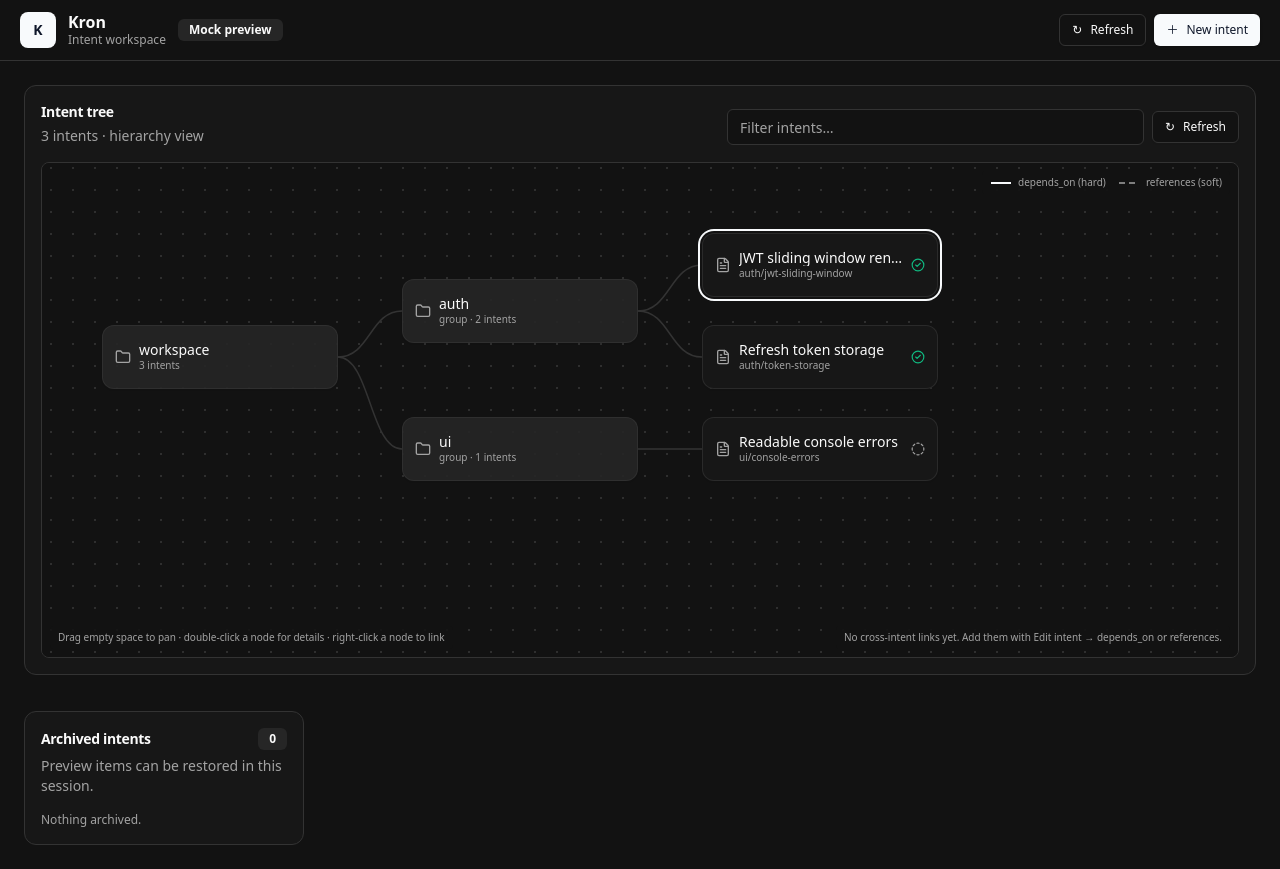
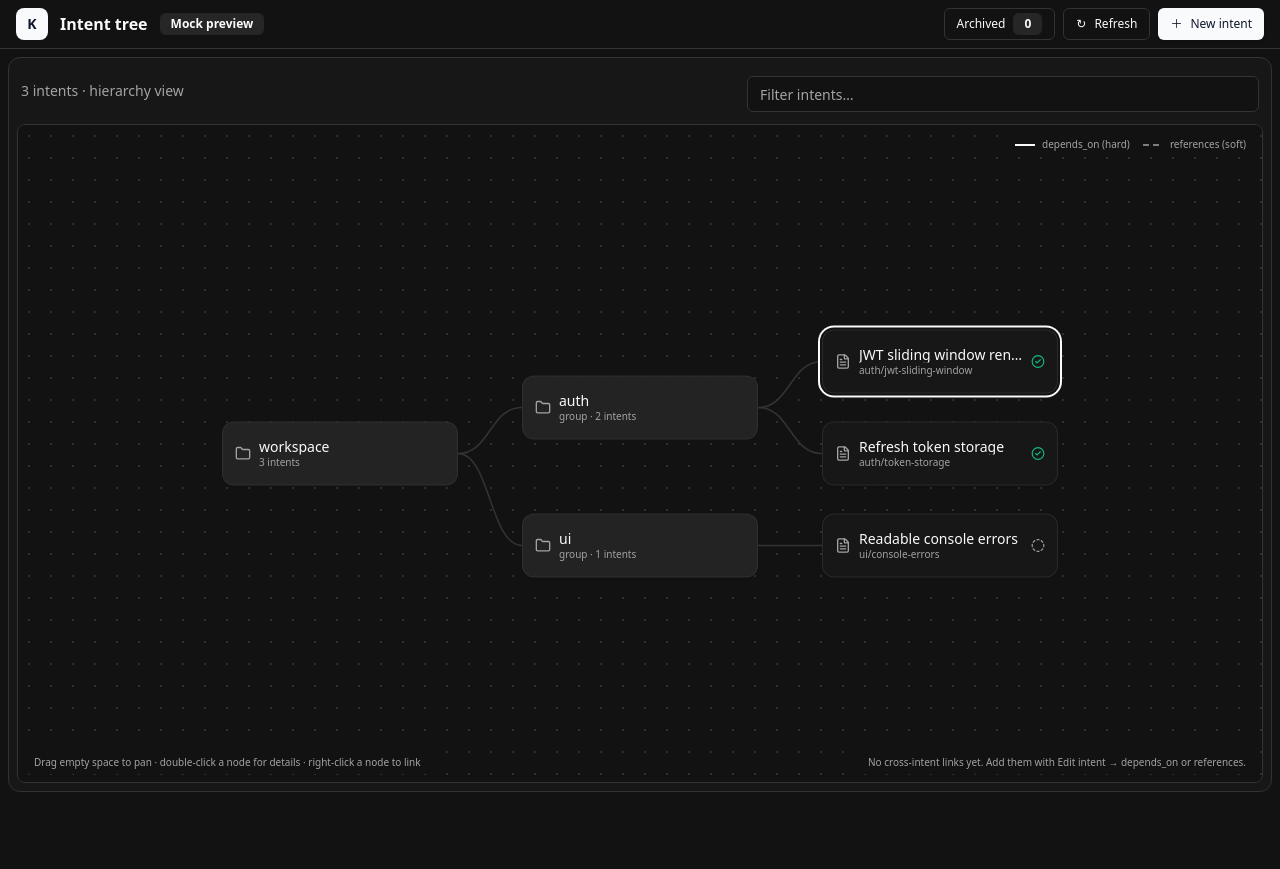
Before and after one commit to zhangjun005/Kron, a React (Vite) app in the folder frontend/vscode/webview/: page / in a window 1280 px wide. After the commit the page ends 800 px from the top, so only its background shows below. Built offline with nearby package versions, Linux system fonts and the light colour scheme.

Commit message:
feat(vscode): fit intent workspace to webview

```diff
--- a/frontend/vscode/webview/src/App.tsx
+++ b/frontend/vscode/webview/src/App.tsx
@@ -362,6 +362,7 @@ function App(): JSX.Element {
   const [formError, setFormError] = useState<string | null>(null)
   const [notice, setNotice] = useState<string | null>(null)
   const [pendingDeleteSlug, setPendingDeleteSlug] = useState<string | null>(null)
+  const [showArchivePanel, setShowArchivePanel] = useState(false)
   const [showAssumptionForm, setShowAssumptionForm] = useState(false)
   const [assumptionMode, setAssumptionMode] = useState<'existing' | 'new'>('existing')
   const [selectedAssumptionId, setSelectedAssumptionId] = useState('')
@@ -981,6 +982,7 @@ function App(): JSX.Element {
         setSelectedSlug(slug)
         setNotice(`Restored "${slug}" from Kron trash.`)
         setDetailReload((value) => value + 1)
+        setShowArchivePanel(false)
         requestTree(true)
       } catch (requestError: unknown) {
         setDetailError(requestError instanceof Error ? requestError.message : 'Kron could not restore this intent.')
@@ -997,6 +999,7 @@ function App(): JSX.Element {
       : assumption))
     setSelectedSlug(slug)
     setNotice(`Preview restored "${slug}". No workspace files were changed.`)
+    setShowArchivePanel(false)
   }
 
   const toggleAssumptionForm = (): void => {
@@ -1029,20 +1032,19 @@ function App(): JSX.Element {
   const availableAssumptions = assumptions.filter((assumption) => !activeDetail?.assumptions.some((item) => item.id === assumption.id))
 
   return (
-    <main className="min-h-screen bg-background text-foreground">
-      <div className="flex min-h-screen flex-col">
-        <header className="flex flex-wrap items-center justify-between gap-3 border-b px-5 py-3">
-          <div className="flex items-center gap-3">
-            <div className="grid h-9 w-9 place-items-center rounded-lg bg-primary text-sm font-bold text-primary-foreground">K</div>
-            <div>
-              <div className="font-semibold leading-tight">Kron</div>
-              <div className="text-xs text-muted-foreground">Intent workspace</div>
-            </div>
+    <main className="h-full w-full overflow-hidden bg-background text-foreground">
+      <div className="flex h-full min-h-0 flex-col">
+        <header className="flex min-w-0 shrink-0 flex-wrap items-center justify-between gap-3 border-b px-4 py-2">
+          <div className="flex min-w-0 items-center gap-3">
+            <div className="grid h-8 w-8 shrink-0 place-items-center rounded-lg bg-primary text-sm font-bold text-primary-foreground">K</div>
+            <div className="font-semibold leading-tight">Intent tree</div>
             <Badge variant={canEdit ? 'secondary' : 'default'}>{canEdit ? 'Mock preview' : 'Live tree'}</Badge>
           </div>
-          <div className="flex items-center gap-2">
-            {!canEdit ? <span className="hidden text-xs text-muted-foreground sm:inline">Changes write to the selected Kron workspace</span> : null}
-            <Button variant="outline" size="sm" onClick={() => requestTree(true)} disabled={loading}>
+          <div className="flex min-w-0 flex-wrap items-center justify-end gap-2">
+            <Button variant="outline" size="sm" onClick={() => setShowArchivePanel(true)}>
+              Archived <Badge variant="secondary" className="ml-2">{archivedIntents.length}</Badge>
+            </Button>
+            <Button variant="outline" size="sm" onClick={() => requestTree(true)} disabled={loading} aria-label="Refresh intents">
               <span className="mr-2" aria-hidden="true">↻</span>{loading ? 'Loading…' : 'Refresh'}
             </Button>
             <Button size="sm" onClick={startCreate} disabled={!canEdit && activeWorkspaceId === undefined}>
@@ -1051,22 +1053,16 @@ function App(): JSX.Element {
           </div>
         </header>
 
-        <div className="flex-1 p-4 md:p-6">
-          <div className="mx-auto grid max-w-7xl gap-5 lg:grid-cols-[280px_minmax(0,1fr)]">
-            <Card className="min-w-0 shadow-none lg:col-span-2">
-              <CardHeader className="flex-row flex-wrap items-center justify-between gap-3 p-4">
-                <div>
-                  <CardTitle className="text-sm">Intent tree</CardTitle>
-                  <CardDescription className="mt-1">{canEdit ? intents.length : rows.filter(({ node }) => !node.is_dir).length} intents · hierarchy view</CardDescription>
-                </div>
+        <div className="min-h-0 flex-1 p-2">
+          <div className="h-full min-h-0">
+            <Card className="flex h-full min-h-0 flex-col shadow-none">
+              <CardHeader className="flex shrink-0 flex-row flex-wrap items-center justify-between gap-3 p-3">
+                <CardDescription>{canEdit ? intents.length : rows.filter(({ node }) => !node.is_dir).length} intents · hierarchy view</CardDescription>
                 <div className="flex min-w-0 flex-1 items-center justify-end gap-2 sm:max-w-lg">
                   <Input aria-label="Filter intents" placeholder="Filter intents…" value={filter} onChange={(event) => setFilter(event.target.value)} />
-                  <Button variant="outline" size="sm" onClick={() => requestTree(true)} disabled={loading}>
-                    <span className="mr-2" aria-hidden="true">↻</span>{loading ? 'Loading…' : 'Refresh'}
-                  </Button>
                 </div>
               </CardHeader>
-              <CardContent className="p-4 pt-0">
+              <CardContent className="relative flex min-h-0 flex-1 flex-col p-2 pt-0">
                 {error ? <p role="alert" className="mb-3 rounded-md border border-destructive/40 bg-destructive/10 px-3 py-2 text-sm text-destructive">{error}</p> : null}
                 <IntentCanvas
                   root={activeTree}
@@ -1090,12 +1086,15 @@ function App(): JSX.Element {
               </CardContent>
             </Card>
 
-            <aside className="min-w-0">
-              <Card className="mt-4 shadow-none">
+            <aside className="fixed inset-0 z-50 overflow-y-auto bg-background p-4 md:p-8" hidden={!showArchivePanel} aria-label="Archived intents">
+              <Card className="mx-auto w-full max-w-3xl shadow-none">
                 <CardHeader className="p-4">
                   <div className="flex items-center justify-between">
-                    <CardTitle className="text-sm">Archived intents</CardTitle>
-                    <Badge variant="secondary">{archivedIntents.length}</Badge>
+                    <div className="flex items-center gap-3">
+                      <CardTitle className="text-lg">Archived intents</CardTitle>
+                      <Badge variant="secondary">{archivedIntents.length}</Badge>
+                    </div>
+                    <Button variant="outline" size="sm" onClick={() => setShowArchivePanel(false)}>Exit</Button>
                   </div>
                   <CardDescription>{canEdit ? 'Preview items can be restored in this session.' : 'Deleted intents can be restored during this Webview session.'}</CardDescription>
                 </CardHeader>
@@ -1118,7 +1117,17 @@ function App(): JSX.Element {
               </Card>
             </aside>
 
-            <section className="min-w-0 space-y-4" hidden={formMode === null && pendingDeleteSlug === null}>
+            <section className="fixed inset-0 z-[60] overflow-y-auto bg-background p-4 md:p-8" hidden={formMode === null && pendingDeleteSlug === null}>
+              <div className="flex min-h-full w-full flex-col gap-4">
+              <div className="flex justify-end">
+                <Button variant="outline" size="sm" onClick={() => {
+                  setFormMode(null)
+                  setPendingDeleteSlug(null)
+                  setDraftParentSlug(null)
+                  setShowAssumptionForm(false)
+                  setFormError(null)
+                }}>Exit</Button>
+              </div>
               {canEdit ? (
                 <div className="rounded-md border border-amber-500/30 bg-amber-500/5 px-3 py-2 text-xs text-muted-foreground">
                   Mock preview: edits stay in this page session and are not written to Kron files or sent to MCP.
@@ -1383,6 +1392,7 @@ function App(): JSX.Element {
               ) : (
                 <Card><CardContent className="p-8 text-center text-sm text-muted-foreground">Select an intent from the tree to view its details.</CardContent></Card>
               )}
+              </div>
             </section>
           </div>
         </div>
--- a/frontend/vscode/webview/src/IntentCanvas.tsx
+++ b/frontend/vscode/webview/src/IntentCanvas.tsx
@@ -116,7 +116,8 @@ export function IntentCanvas({ root, filter, selectedSlug, relations, detail, de
     title: root.title ?? root.name,
     children: root.children ?? [],
   }), [root])
-  const [pan, setPan] = useState({ x: 20, y: 16 })
+  const [pan, setPan] = useState({ x: 0, y: 0 })
+  const [viewportSize, setViewportSize] = useState({ width: 0, height: 0 })
   const [panning, setPanning] = useState(false)
   const [inspectedSlug, setInspectedSlug] = useState<string | null>(null)
   const [expandedDetails, setExpandedDetails] = useState(false)
@@ -132,6 +133,23 @@ export function IntentCanvas({ root, filter, selectedSlug, relations, detail, de
   const intents = countLeafIntents(root)
   const hasChildren = (root.children?.length ?? 0) > 0
   const inspectedNode = inspectedSlug === null ? null : layout.nodes.find(({ node }) => node.slug === inspectedSlug)?.node ?? null
+  const fitScale = viewportSize.width > 0 && viewportSize.height > 0
+    ? Math.max(0.1, Math.min(1, (viewportSize.width - 32) / layout.width, (viewportSize.height - 32) / layout.height))
+    : 1
+  const fitOffset = {
+    x: Math.max(16, (viewportSize.width - layout.width * fitScale) / 2),
+    y: Math.max(16, (viewportSize.height - layout.height * fitScale) / 2),
+  }
+
+  useEffect(() => {
+    const viewport = viewportRef.current
+    if (viewport === null) return
+    const observer = new ResizeObserver(([entry]) => {
+      if (entry !== undefined) setViewportSize({ width: entry.contentRect.width, height: entry.contentRect.height })
+    })
+    observer.observe(viewport)
+    return () => observer.disconnect()
+  }, [])
 
   useEffect(() => {
     const onKeyDown = (event: KeyboardEvent): void => {
@@ -215,7 +233,10 @@ export function IntentCanvas({ root, filter, selectedSlug, relations, detail, de
     const bounds = viewportRef.current.getBoundingClientRect()
     setLinking((current) => current === null ? null : {
       ...current,
-      cursor: { x: event.clientX - bounds.left - pan.x, y: event.clientY - bounds.top - pan.y },
+      cursor: {
+        x: (event.clientX - bounds.left - fitOffset.x - pan.x) / fitScale,
+        y: (event.clientY - bounds.top - fitOffset.y - pan.y) / fitScale,
+      },
     })
   }
 
@@ -253,13 +274,13 @@ export function IntentCanvas({ root, filter, selectedSlug, relations, detail, de
   }
 
   return (
-    <div ref={containerRef} className="relative flex h-[min(62vh,620px)] min-h-[420px] w-full overflow-hidden rounded-lg border" aria-label="Intent relationship canvas">
+    <div ref={containerRef} className="relative flex min-h-0 w-full flex-1 overflow-hidden rounded-lg border" aria-label="Intent relationship canvas">
       <div
         ref={viewportRef}
         className="relative min-w-0 flex-1 overflow-hidden"
         onMouseDown={startPan}
         onMouseMove={updateLinkCursor}
-        onDoubleClick={(event) => { if ((event.target as HTMLElement).closest('[data-intent-node], [data-canvas-overlay]') === null) setPan({ x: 20, y: 16 }) }}
+        onDoubleClick={(event) => { if ((event.target as HTMLElement).closest('[data-intent-node], [data-canvas-overlay]') === null) setPan({ x: 0, y: 0 }) }}
         onContextMenu={(event) => { if ((event.target as HTMLElement).closest('[data-intent-node]') === null) { event.preventDefault(); setContextMenu(null); if (linking !== null) setLinking(null) } }}
       >
       <div
@@ -271,7 +292,7 @@ export function IntentCanvas({ root, filter, selectedSlug, relations, detail, de
           backgroundPosition: `${pan.x}px ${pan.y}px`,
         }}
       >
-        <div className="absolute left-0 top-0" style={{ transform: `translate(${pan.x}px, ${pan.y}px)`, width: layout.width, height: layout.height }}>
+        <div className="absolute left-0 top-0 origin-top-left" style={{ transform: `translate(${fitOffset.x + pan.x}px, ${fitOffset.y + pan.y}px) scale(${fitScale})`, width: layout.width, height: layout.height }}>
           <svg className="pointer-events-none absolute left-0 top-0" width={layout.width} height={layout.height} aria-hidden="true">
             <defs>
               <marker id="kron-vscode-depends-arrow" viewBox="0 0 10 10" refX="9" refY="5" markerWidth="7" markerHeight="7" orient="auto-start-reverse">
@@ -395,7 +416,7 @@ export function IntentCanvas({ root, filter, selectedSlug, relations, detail, de
       {linking !== null ? <div data-canvas-overlay="true" className="absolute left-2 top-2 z-20 rounded-md border bg-background/95 px-3 py-2 text-xs shadow-sm">{linkSaving ? 'Saving relation…' : `Choose a target for ${linking.kind === 'depends' ? 'depends_on (solid)' : 'references (dashed)'}. Press Esc to cancel.`}{linkError ? <div role="alert" className="mt-1 text-destructive">{linkError}</div> : null}</div> : null}
       {linking === null && linkMessage !== null ? <div data-canvas-overlay="true" role="status" className="absolute left-2 top-2 z-20 rounded-md border bg-background/95 px-3 py-2 text-xs shadow-sm">{linkMessage}<button type="button" className="ml-3 text-muted-foreground hover:text-foreground" onClick={() => setLinkMessage(null)}>×</button></div> : null}
       {contextMenu !== null ? (
-        <div data-canvas-overlay="true" className="absolute z-30 grid min-w-56 gap-1 rounded-md border bg-popover p-1 text-popover-foreground shadow-md" style={{ left: Math.min(contextMenu.x, Math.max(8, (containerRef.current?.clientWidth ?? 600) - 240)), top: Math.min(contextMenu.y, Math.max(8, (containerRef.current?.clientHeight ?? 400) - 100)) }} onMouseDown={(event) => event.stopPropagation()}>
+        <div data-canvas-overlay="true" className="absolute z-30 grid min-w-56 gap-1 rounded-md border bg-popover p-1 text-popover-foreground shadow-lg" style={{ left: Math.min(contextMenu.x, Math.max(8, (containerRef.current?.clientWidth ?? 600) - 240)), top: Math.min(contextMenu.y, Math.max(8, (containerRef.current?.clientHeight ?? 400) - 100)), backgroundColor: 'hsl(var(--popover))', opacity: 1 }} onMouseDown={(event) => event.stopPropagation()}>
           <div className="px-3 pt-2 text-[10px] text-muted-foreground">Parent: {contextMenu.node.slug}</div>
           <button type="button" className="rounded px-3 py-2 text-left text-xs hover:bg-accent" onClick={() => { onCreateChild(contextMenu.node); setContextMenu(null) }}>Create child intent</button>
           {!contextMenu.node.is_dir || relations[contextMenu.node.slug]?.exists === true ? (
--- a/frontend/vscode/webview/src/index.css
+++ b/frontend/vscode/webview/src/index.css
@@ -53,6 +53,13 @@
   * {
     @apply border-border;
   }
+  html,
+  body,
+  #root {
+    width: 100%;
+    height: 100%;
+    overflow: hidden;
+  }
   body {
     @apply bg-background text-foreground;
   }
--- a/frontend/vscode/webview/tailwind.config.js
+++ b/frontend/vscode/webview/tailwind.config.js
@@ -13,6 +13,10 @@ export default {
         ring: "hsl(var(--ring))",
         background: "hsl(var(--background))",
         foreground: "hsl(var(--foreground))",
+        popover: {
+          DEFAULT: "hsl(var(--popover))",
+          foreground: "hsl(var(--popover-foreground))",
+        },
         primary: {
           DEFAULT: "hsl(var(--primary))",
           foreground: "hsl(var(--primary-foreground))",
```
Also changed, not shown: 1 other file (tests, documents, lock files or other folders).
